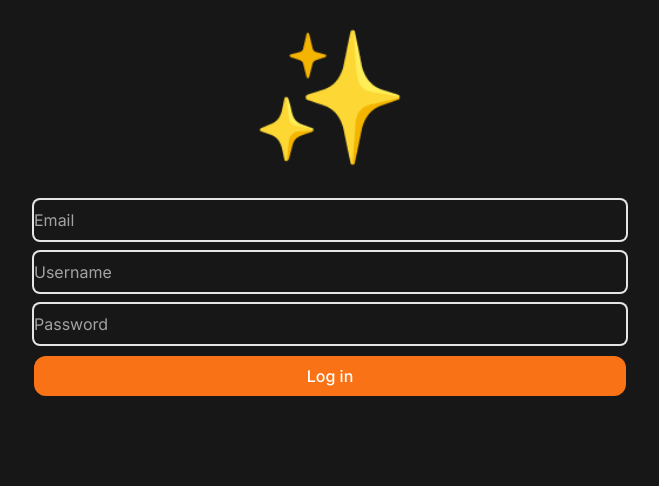
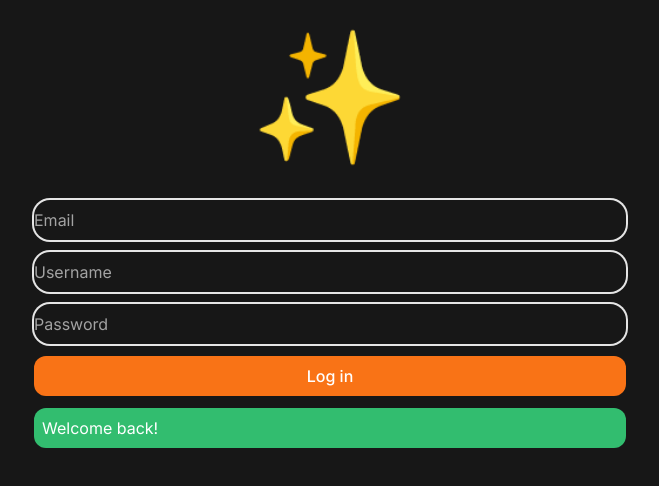
Before and after one commit to toweringcloud/fullstack-nextjs, a Next.js app: page /login in a window 1280 px wide. Shown: the top 486 px of the page, without its empty margins (310-969 px from the left). Built offline with nearby package versions, Linux system fonts and the light colour scheme.

Commit message:
zod validation +

```diff
--- a/app/login/actions.ts
+++ b/app/login/actions.ts
@@ -1,17 +1,49 @@
 "use server";
 
-export async function handleForm(prevState: any, formData: FormData) {
-	console.log("prevState: " + prevState);
-	// await new Promise((resolve) => setTimeout(resolve, 5000));
+import { z } from "zod";
+import {
+	EMAIL_NOT_ALLOWED_ERROR,
+	PASSWORD_MIN_LENGTH,
+	PASSWORD_MIN_LENGTH_ERROR,
+	PASSWORD_REGEX,
+	PASSWORD_REGEX_ERROR,
+	USERNAME_MIN_LENGTH,
+	USERNAME_MIN_LENGTH_ERROR,
+} from "@/libs/constants";
 
-	console.log("formData: " + formData);
-	const password = formData.get("password");
+const formSchema = z.object({
+	email: z
+		.string()
+		.toLowerCase()
+		.refine((i) => i.includes("@zod.com"), EMAIL_NOT_ALLOWED_ERROR),
+	username: z
+		.string()
+		.refine(
+			(i) => i.length >= USERNAME_MIN_LENGTH,
+			USERNAME_MIN_LENGTH_ERROR
+		),
+	password: z
+		.string()
+		.regex(PASSWORD_REGEX, PASSWORD_REGEX_ERROR)
+		.refine(
+			(i) => i.length >= PASSWORD_MIN_LENGTH,
+			PASSWORD_MIN_LENGTH_ERROR
+		),
+});
 
-	if (password === "12345") {
-		return "Welcome back!";
+export async function logIn(prevState: any, formData: FormData) {
+	console.log(prevState);
+	const data = {
+		email: formData.get("email"),
+		username: formData.get("username"),
+		password: formData.get("password"),
+	};
+	const result = formSchema.safeParse(data);
+	if (!result.success) {
+		console.log(result.error.flatten());
+		return result.error.flatten();
 	} else {
-		return {
-			errors: ["wrong password"],
-		};
+		console.log(result.data);
+		return result;
 	}
 }
--- a/app/login/page.tsx
+++ b/app/login/page.tsx
@@ -1,38 +1,42 @@
 "use client";
+
+import { useFormState } from "react-dom";
 
 import FormButton from "@/components/form-btn";
 import FormInput from "@/components/form-input";
-import { useFormState } from "react-dom";
-import { handleForm } from "./actions";
+import { logIn } from "./actions";
 
 export default function LogIn() {
-	const [state, action] = useFormState(handleForm, null);
+	const [state, dispatch] = useFormState(logIn, null);
 	return (
 		<div className="flex flex-col gap-10 py-8 px-6">
 			<span className="text-9xl text-center">✨</span>
-			<form action={action} className="flex flex-col gap-3">
+			<form action={dispatch} className="flex flex-col gap-3">
 				<FormInput
 					name="email"
 					type="email"
 					placeholder="Email"
 					required
-					errors={[]}
+					errors={state?.fieldErrors.email}
 				/>
 				<FormInput
 					name="username"
 					type="string"
 					placeholder="Username"
 					required
-					errors={[]}
+					errors={state?.fieldErrors.username}
 				/>
 				<FormInput
 					name="password"
 					type="password"
 					placeholder="Password"
 					required
-					errors={state?.errors ?? []}
+					errors={state?.fieldErrors.password}
 				/>
 				<FormButton text="Log in" />
+				<div className="bg-[#32BD6F] rounded-xl h-10 p-2">
+					Welcome back!
+				</div>
 			</form>
 		</div>
 	);
--- a/app/page.tsx
+++ b/app/page.tsx
@@ -5,7 +5,7 @@ export default function Home() {
 		<div className="flex flex-col items-center justify-between min-h-screen p-6">
 			<div className="my-auto flex flex-col items-center gap-2 *:font-medium">
 				<span className="text-9xl">✨</span>
-				<h1 className="text-2xl">Forms & Actions</h1>
+				<h1 className="text-2xl">Zexy Zod</h1>
 				<h2 className="text-4xl ">
 					{" "}
 					<Link href="/login" className="hover:underline">
--- a/components/form-input.tsx
+++ b/components/form-input.tsx
@@ -1,26 +1,21 @@
-interface FormInputProps {
-	type: string;
-	placeholder: string;
-	required: boolean;
-	errors: string[];
+import { InputHTMLAttributes } from "react";
+
+interface InputProps {
 	name: string;
+	errors?: string[];
 }
 
-export default function FormInput({
-	type,
-	placeholder,
-	required,
-	errors,
+export default function Input({
 	name,
-}: FormInputProps) {
+	errors = [],
+	...rest
+}: InputProps & InputHTMLAttributes<HTMLInputElement>) {
 	return (
 		<div className="flex flex-col gap-2">
 			<input
 				name={name}
-				className="bg-transparent rounded-md w-full h-10 focus:outline-none ring-2 focus:ring-4 transition ring-neutral-200 focus:ring-neutral-500 border-none placeholder:text-neutral-400"
-				type={type}
-				placeholder={placeholder}
-				required={required}
+				className="bg-transparent rounded-2xl w-full h-10 focus:outline-none ring-2 focus:ring-4 transition ring-neutral-200 focus:ring-neutral-500 border-none placeholder:text-neutral-400"
+				{...rest}
 			/>
 			{errors.map((error, index) => (
 				<span key={index} className="text-red-500 font-medium">
--- /dev/null
+++ b/libs/constants.ts
@@ -0,0 +1,12 @@
+export const EMAIL_NOT_ALLOWED_ERROR = "Only @zod.com emails are allowed.";
+
+export const USERNAME_MIN_LENGTH = 5;
+export const USERNAME_MIN_LENGTH_ERROR =
+	"Username should be at least 5 characters long.";
+
+export const PASSWORD_MIN_LENGTH = 10;
+export const PASSWORD_MIN_LENGTH_ERROR =
+	"Password should be at least 10 characters long.";
+export const PASSWORD_REGEX = new RegExp(/^(?=.*\d).+$/);
+export const PASSWORD_REGEX_ERROR =
+	"Password should be at least one number (0123456789).";
--- a/package.json
+++ b/package.json
@@ -19,12 +19,15 @@
 		"next": "^14.2.4",
 		"react": "^18.3.1",
 		"react-dom": "^18.3.1",
-		"sharp": "^0.33.4"
+		"sharp": "^0.33.4",
+		"validator": "^13.12.0",
+		"zod": "^3.23.8"
 	},
 	"devDependencies": {
 		"@svgr/webpack": "^8.1.0",
 		"@types/node": "20.14.8",
 		"@types/react": "18.3.3",
+		"@types/validator": "^13.12.0",
 		"autoprefixer": "^10.4.19",
 		"postcss": "^8.4.38",
 		"prettier": "3.3.2",
```
Also changed, not shown: 1 other file (tests, documents, lock files or other folders).
